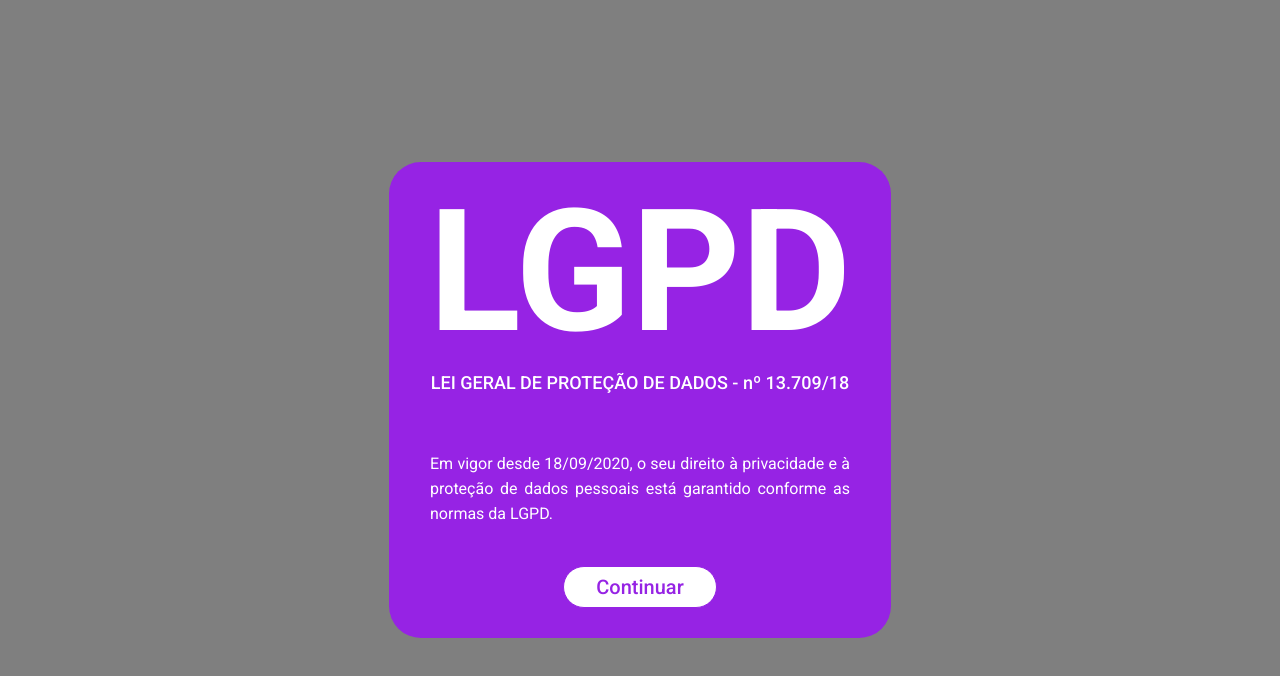
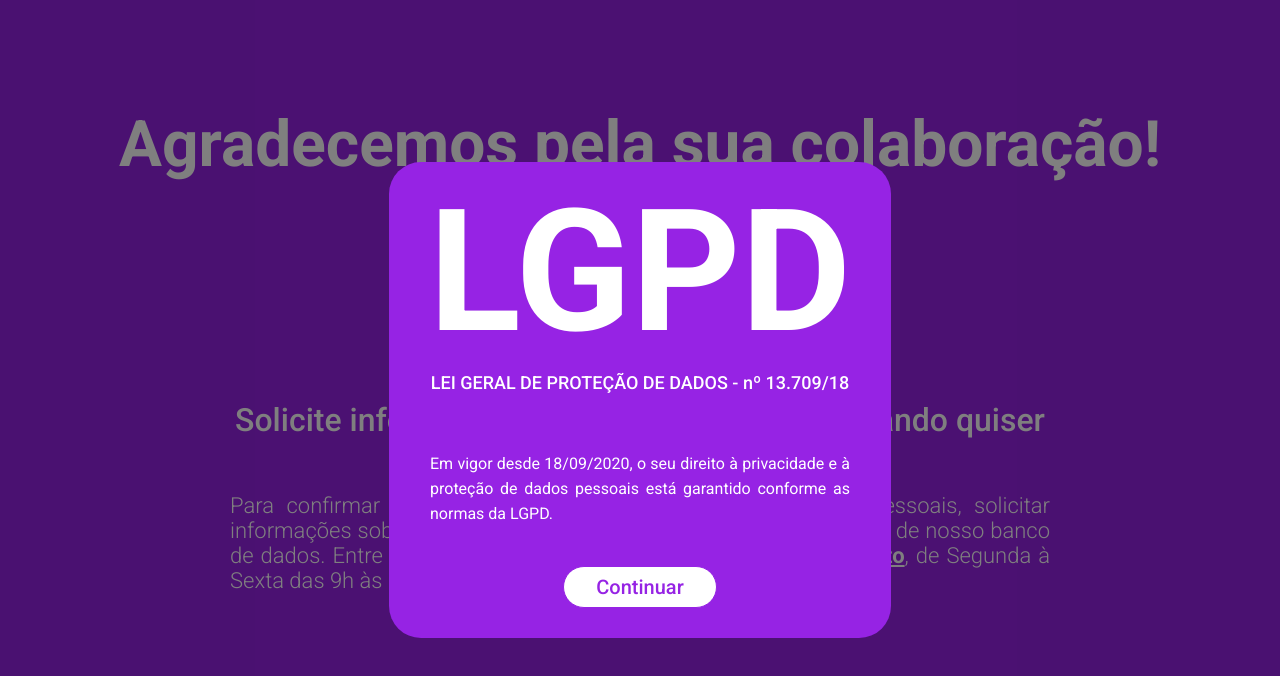
Before and after one commit to Jeansidharta/hackaton-ccr, a Next.js app: page /confirmation in a window 1280 px wide. Before the commit this address had no page. Shown: the top 676 px of the page. Built offline with nearby package versions, Linux system fonts and the light colour scheme.

Commit message:
Confirmation page created

```diff
--- /dev/null
+++ b/src/containers/confirmation/index.tsx
@@ -0,0 +1,66 @@
+import React from 'react';
+import styled from 'styled-components';
+
+const Root = styled.div`
+	background-color: ${props => props.theme.colors.primary.main};
+	width: 100%;
+	min-height: 100vh;
+	display: flex;
+	flex-direction: column;
+	align-items: center;
+	color: white;
+	padding: 64px;
+`;
+
+const Title = styled.h1`
+	font-size: 64px;
+	text-align: center;
+`;
+
+const Padlock = styled.img.attrs({ src: '/icons/lock-white.svg', alt: '' })`
+	width: 80px;
+	height: 80px;
+	margin: 32px 0;
+`;
+
+const Subtitle = styled.p`
+	font-weight: 500;
+	font-size: 32px;
+	max-width: 820px;
+	text-align: center;
+`;
+
+const Paragraph = styled.p`
+	font-size: 22px;
+	font-weight: 300;
+	max-width: 820px;
+	text-align: justify;
+`;
+
+const Anchor = styled.a`
+	font-weight: bold;
+	color: white;
+`;
+
+type ConfirmationPageProps = React.PropsWithoutRef<{
+}>;
+
+type ConfirmationPageComponent = React.FunctionComponent<ConfirmationPageProps>;
+
+const ConfirmationPage: ConfirmationPageComponent = ({  }) => {
+	return (
+		<Root>
+			<Title>Agradecemos pela sua colaboração!</Title>
+			<Padlock />
+			<Subtitle>Solicite informações sobre os seus dados quando quiser</Subtitle>
+			<Paragraph>
+				Para confirmar a existências de tratamento dos seus dados pessoais,
+				solicitar informações sobre como são computados, acessá-los, ou deletá-los
+				de nosso banco de dados. Entre em contato através de nosso <Anchor href='#'>
+				Canal de Atendimento</Anchor>, de Segunda à Sexta das 9h às 18h.
+			</Paragraph>
+		</Root>
+	);
+}
+
+export default ConfirmationPage;
--- /dev/null
+++ b/src/pages/confirmation.tsx
@@ -0,0 +1,3 @@
+import ConfirmationPage from '../containers/confirmation';
+
+export default ConfirmationPage;
```
Also changed, not shown: public/icons/lock-white.svg (added).
